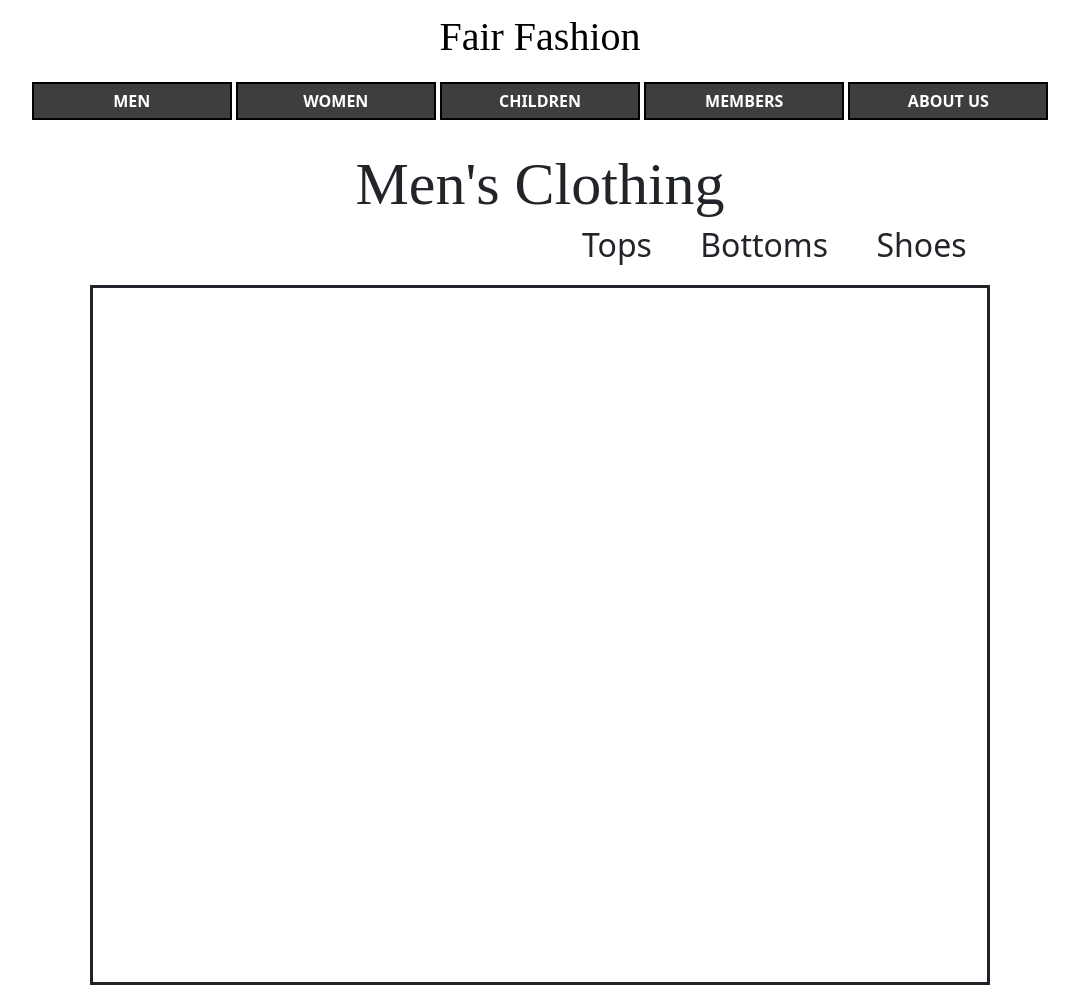
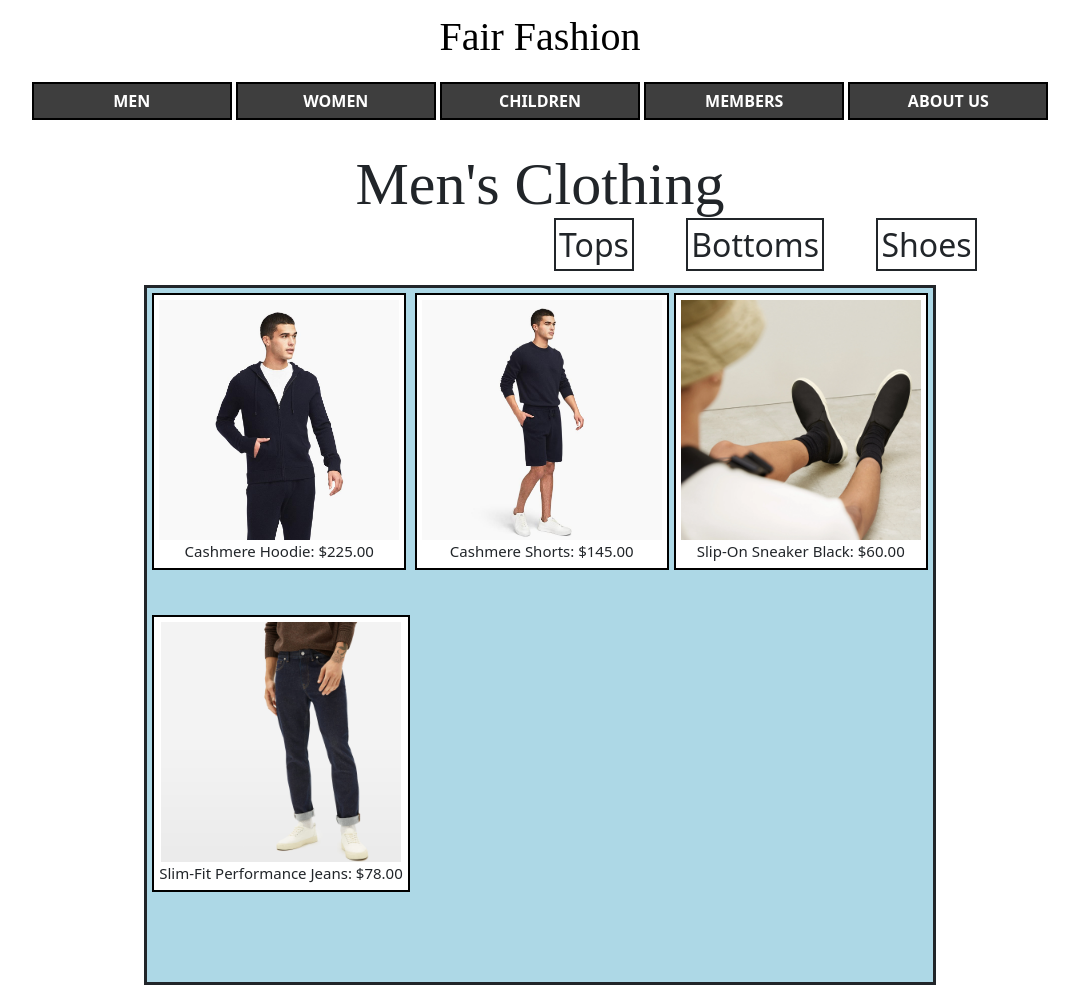
Before and after one commit to kdavies48/sp21256GROUPPROJECT, a website: page public/mensPage.html in a window 1280 px wide. Shown: the whole page, without its empty margins (100-1179 px from the left). Drawn offline with nearby package versions, Linux system fonts and the light colour scheme.

Commit message:
Added a grid to store content

```diff
--- a/public/mensPage.html
+++ b/public/mensPage.html
@@ -59,10 +59,36 @@
 
         <h1 class="header" id="mensHeader">Men's Clothing</h1>
         <ul id="mensMenu">
-            <li class="mensTypes">Tops</li>
-            <li class="mensTypes">Bottoms</li>
-            <li class="mensTypes">Shoes</li>
+            <li>Tops</li>
+            <li>Bottoms</li>
+            <li>Shoes</li>
         </ul>
-        <div id="mensClothingContainer"></div>
+
+        <div id="mensClothingContainer">
+          <div>
+            <!--https://naadam.co/collections/mens-sweatshirts-and-hoodies-->
+            <img src="images/Mens Hoodie 1.jpg" alt="Mens Cashmere Hoodie" height="240" width="240">
+            <br>
+            Cashmere Hoodie: $225.00
+          </div>
+          <div>
+            <!--https://naadam.co/collections/mens-bottoms/products/cashmere-shorts-men?variant=32924962127968-->
+            <img src="images/Mens Shorts 1.jpg" alt="Mens Cashmere Shorts" height="240" width="240">
+            <br>
+            Cashmere Shorts: $145.00
+          </div>
+          <div>
+            <!--https://www.everlane.com/products/mens-forever-slip-on-sneaker-black?collection=mens-tread-sneakers-->
+            <img src="images/Mens Shoes 1.webp" alt="Mens Slip-On Sneaker Black" height="240" width="240">
+            <br>
+            Slip-On Sneaker Black: $60.00
+          </div>
+          <div>
+            <!--https://www.everlane.com/products/mens-slim-fit-performance-jean-dark-indigo?collection=mens-jeans-->
+            <img src="images/Mens Pants 1.jpg" alt="Mens Slim-Fit Performance Jeans - Dark" height="240" width="240">
+            <br>
+            Slim-Fit Performance Jeans: $78.00
+          </div>
+        </div>
     </body>
 </html>
--- a/public/stylesheets/mensStyles.css
+++ b/public/stylesheets/mensStyles.css
@@ -7,25 +7,44 @@
     font-weight: 100;
     font-size: 32px;
     position: relative;
-    left: 650px;
+    left: 620px;
     width: fit-content;
     height: fit-content;
     top: -20px;
 }
 
-.mensTypes:hover {
-    text-decoration: underline;
+#mensMenu > li:hover {
+    background-color: lightblue;
 }
 
-.mensTypes {
+#mensMenu > li {
     display: inline;
+    border: solid 2px;
+    margin: 2px;
+    padding: 3px;
 }
 
 #mensClothingContainer{
-    border: solid;
+    border: solid 3px;
+    background-color: lightblue;
     position: relative;
     height: 700px;
     margin: auto;
-    width: 900px;
+    padding: 5px;
+    width: fit-content;
     top: -20px;
+    display: grid;
+    grid-gap: 5px;
+    grid-template-columns: auto auto auto;
+    grid-template-rows: auto auto auto;
 }
+
+#mensClothingContainer > div {
+    border: solid black 2px;
+    padding: 5px;
+    width: fit-content;
+    height: fit-content;
+    background-color: white;
+    text-align: center;
+    font-size: 15px;
+}
```
Also changed, not shown: public/images/Mens Hoodie 1.jpg (added), public/images/Mens Pants 1.jpg (added), public/images/Mens Shoes 1.webp (added), public/images/Mens Shorts 1.jpg (added).
